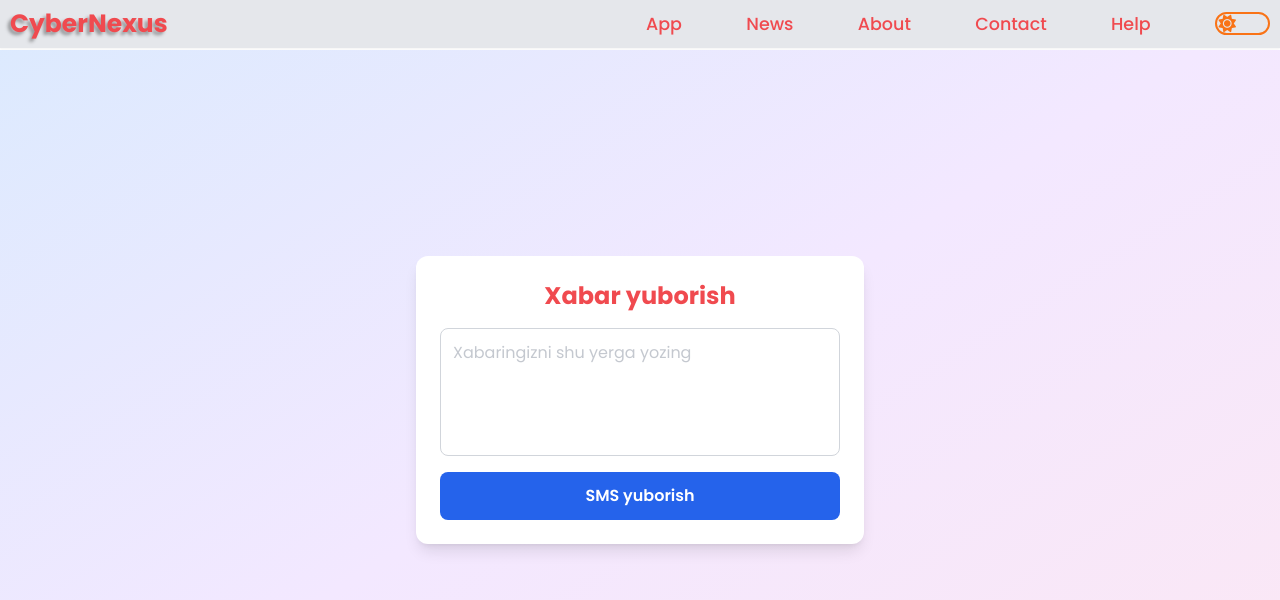
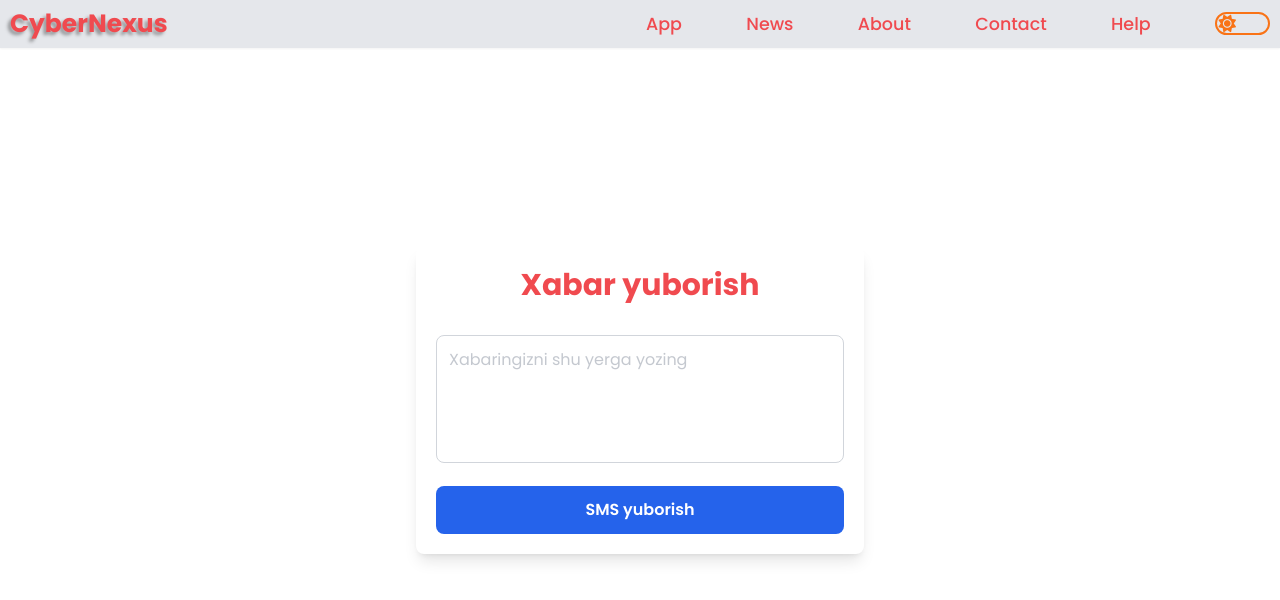
Before and after one commit to oyatullo2/cybernexus.uz, a React (Vite) app: page /help in a window 1280 px wide. Shown: the top 600 px of the page. Built offline with nearby package versions, Linux system fonts and the light colour scheme.

Commit message:
Help page settings color

```diff
--- a/src/Pages/Help/help.jsx
+++ b/src/Pages/Help/help.jsx
@@ -17,17 +17,12 @@ export const Help = () => {
   return (
     <div
       className={classNames(
-        "min-h-screen  mt-[-50px] flex items-center justify-center p-4 overflow-hidden",
-        {
-          "bg-gradient-to-br from-gray-800 via-gray-900 to-black": mode === "dark",
-          "bg-gradient-to-br from-blue-100 via-purple-100 to-pink-100":
-            mode === "light",
-        }
+        "w-full mt-[-50px] px-[10px] flex flex-col items-center max-w-full h-screen justify-center"
       )}
     >
       <div
         className={classNames(
-          "w-full max-w-md rounded-xl shadow-lg p-6 flex flex-col gap-4",
+          "w-full max-w-md rounded-lg shadow-lg p-[20px]",
           {
             "bg-gray-900 text-white": mode === "dark",
             "bg-white text-gray-800": mode === "light",
@@ -35,7 +30,7 @@ export const Help = () => {
         )}
       >
         <h2
-          className={classNames("text-2xl font-bold text-center", {
+          className={classNames("text-3xl font-bold mb-8 text-center", {
             "text-white": mode === "dark",
             "text-[#f04a4f]": mode === "light",
           })}
@@ -59,7 +54,7 @@ export const Help = () => {
         <button
           onClick={sendSMS}
           className={classNames(
-            "w-full py-3 rounded-lg font-semibold focus:outline-none focus:ring-2 transition-all duration-300",
+            "w-full py-3 mt-4 rounded-lg font-semibold focus:outline-none focus:ring-2 transition-all duration-300",
             {
               "bg-blue-600 hover:bg-blue-700 text-white focus:ring-blue-400":
                 mode === "dark",
```
